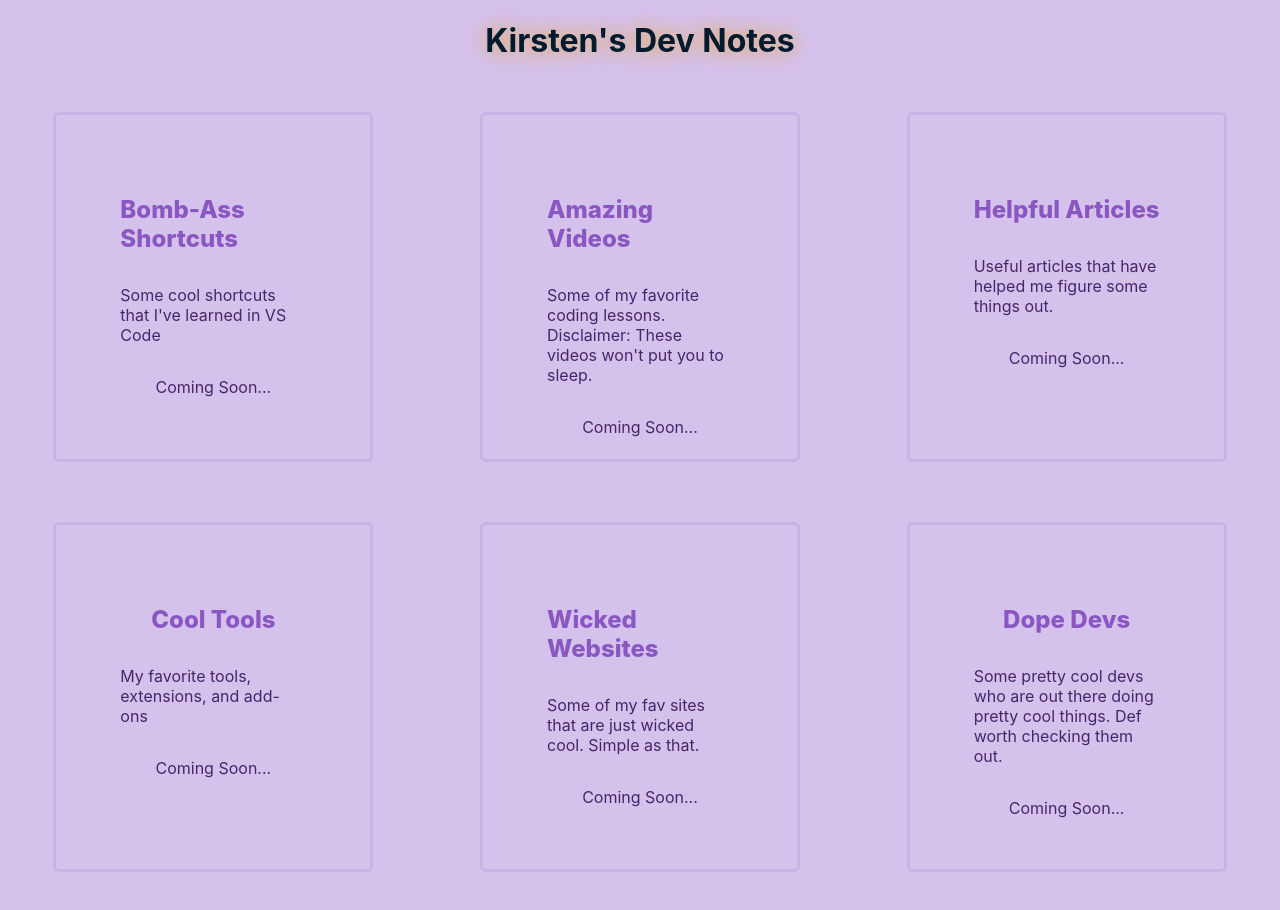
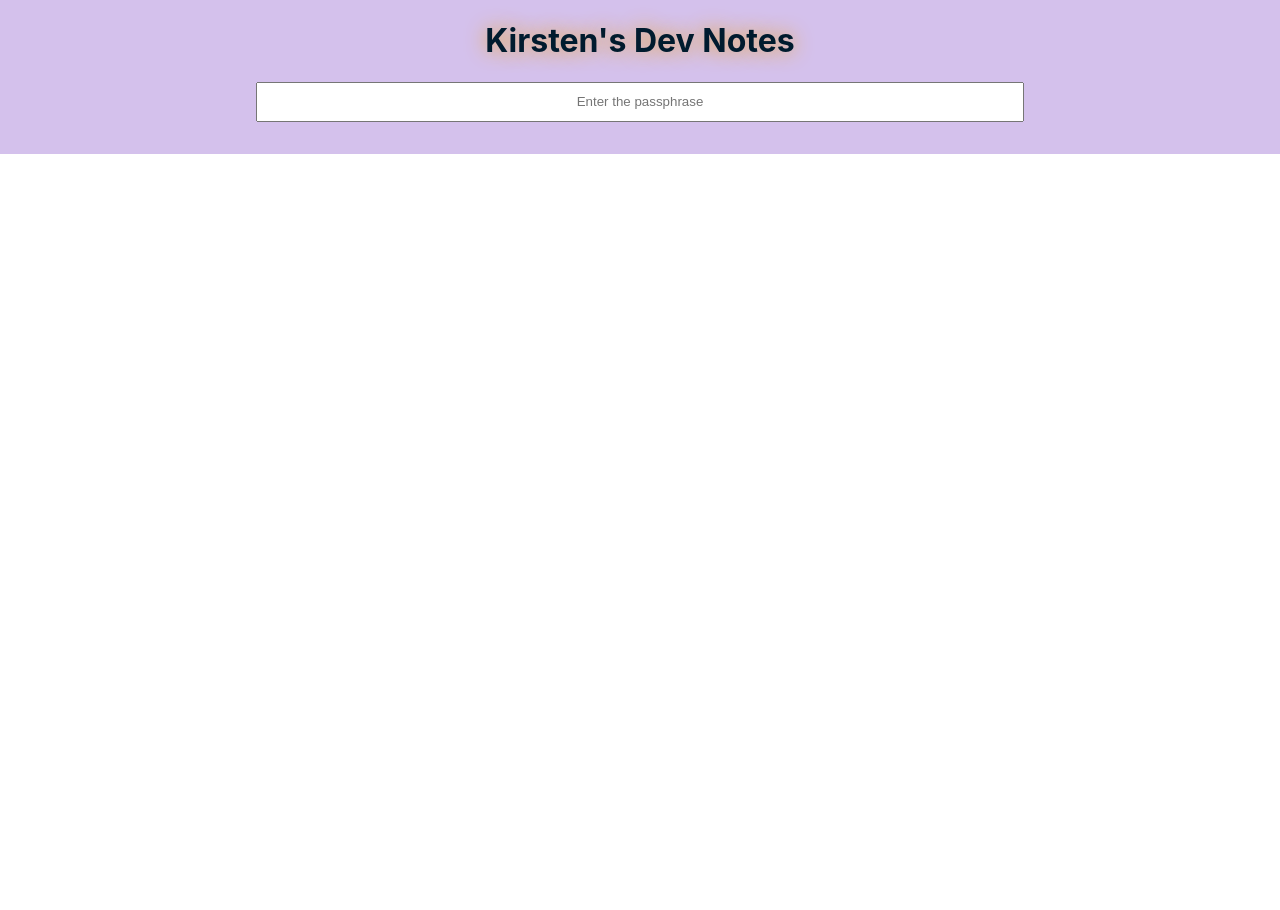
Before and after one commit to KirstenDarling/kirstens-dev-notes, a Next.js app: page / in a window 1280 px wide. Shown: the top 910 px of the page. After the commit the page ends 800 px from the top, so only its background shows below. Built offline with nearby package versions, Linux system fonts and the light colour scheme.

Commit message:
feat: temp fake passphrase setup

```diff
--- a/pages/index.js
+++ b/pages/index.js
@@ -1,9 +1,26 @@
 import Head from "next/head";
 import Link from "next/link";
 import styles from "../styles/Home.module.css";
+import { useState } from "react";
 
 export default function Home() {
+  const [message, setMessage] = useState("");
+  const [show, setShow] = useState(false);
+  const [passphraseAttempt, setPassphraseAttempt] = useState("");
+
+  function typedInPassPhrase(event) {
+    setPassphraseAttempt(event.target.value);
+    if (event.target.value === "ColonelMustardInTheLibraryWithALeadPipe") {
+      setMessage("Welcome Kirsten, here's all your content down below");
+      setShow(true);
+    } else {
+      setMessage("Nice try, but no cigar!");
+      setShow(false);
+    }
+  }
+
   return (
+    <>
       <div>
         <Head>
           <title>Kirsten&apos;s Dev Notes</title>
@@ -11,8 +28,37 @@ export default function Home() {
           <link rel="icon" href="/favicon.ico" />
         </Head>
         <main className={styles.main}>
-        {/* <Link href="">Click Here</Link> */}
           <h1 className={styles.title}>Kirsten&apos;s Dev Notes</h1>
+          <div
+            style={{
+              width: "100%",
+              display: "flex",
+              flexDirection: "column",
+              justifyContent: "center",
+            }}
+          >
+            <input
+              style={{
+                width: "60%",
+                margin: "0 auto",
+                textAlign: "center",
+                height: "40px",
+              }}
+              type="text"
+              id="passphrase"
+              name="passphrase"
+              placeholder="Enter the passphrase"
+              onChange={typedInPassPhrase}
+            />
+            <p style={{ textAlign: "center" }}>{message}</p>
+            {!show && passphraseAttempt != "" && (
+              <p style={{ textAlign: "center" }}>
+                The passphrase definitely isn&apos;t...{" "}
+                <span style={{ color: "indigo" }}>{passphraseAttempt}</span>
+              </p>
+            )}
+          </div>
+          {show && (
             <div className={styles.content}>
               <div className={styles.lessons}>
                 <h1>Bomb-Ass Shortcuts</h1>
@@ -29,7 +75,9 @@ export default function Home() {
               </div>
               <div className={styles.lessons}>
                 <h1>Helpful Articles</h1>
-            <p>Useful articles that have helped me figure some things out.</p>
+                <p>
+                  Useful articles that have helped me figure some things out.
+                </p>
                 <p>Coming Soon...</p>
               </div>
               <div className={styles.lessons}>
@@ -40,20 +88,23 @@ export default function Home() {
               <div className={styles.lessons}>
                 <h1>Wicked Websites</h1>
                 <p>
-              Some of my fav sites that are just wicked cool. Simple as that.
+                  Some of my fav sites that are just wicked cool. Simple as
+                  that.
                 </p>
                 <p>Coming Soon...</p>
               </div>
               <div className={styles.lessons}>
                 <h1>Dope Devs</h1>
                 <p>
-              Some pretty cool devs who are out there doing pretty cool things.
-              Def worth checking them out.
+                  Some pretty cool devs who are out there doing pretty cool
+                  things. Def worth checking them out.
                 </p>
                 <p>Coming Soon...</p>
               </div>
             </div>
+          )}
         </main>
       </div>
+    </>
   );
 }
```
Lines whose indentation alone changed are shown as unchanged.
